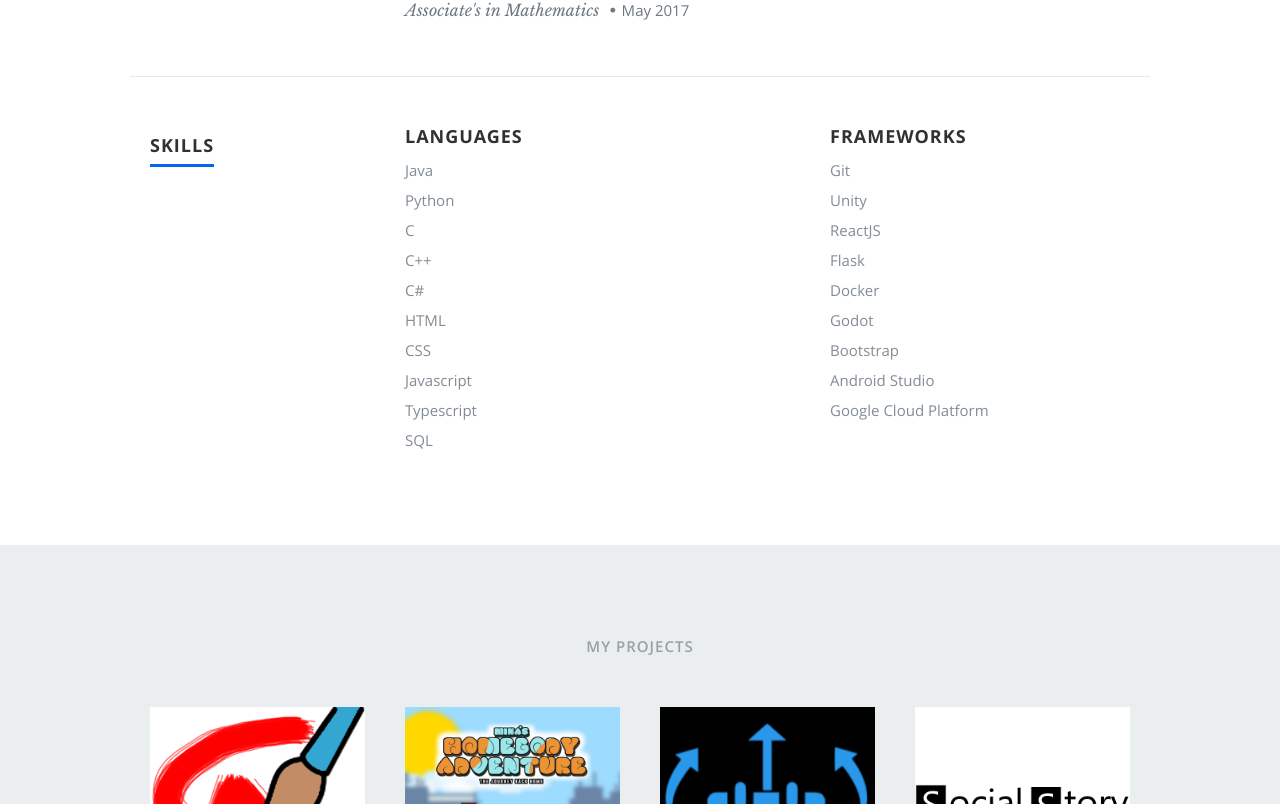
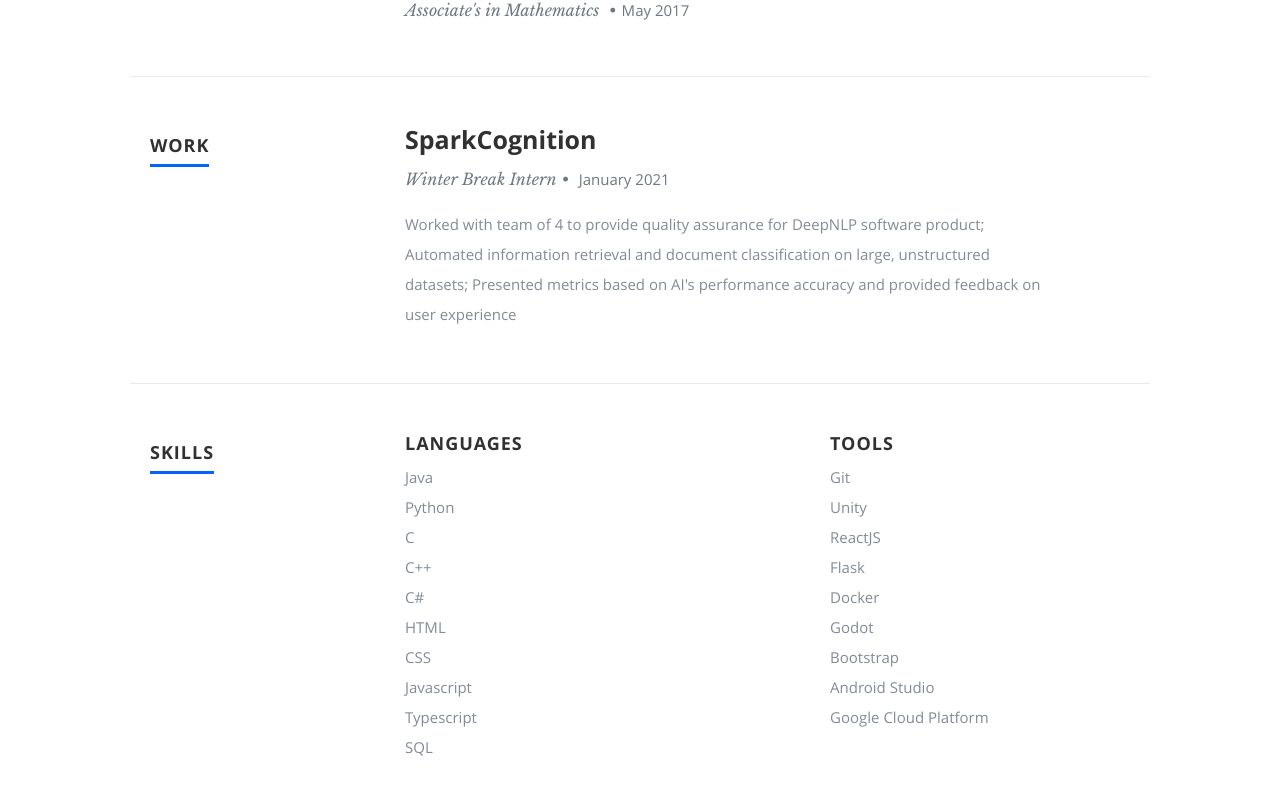
Before and after one commit to phamcindy619/phamcindy619.github.io, a React (Create React App) app: page / in a window 1280 px wide. Shown: the part 1836-2640 px from the top of the page. Built offline with nearby package versions, Linux system fonts and the light colour scheme.

Commit message:
Add work experience

```diff
--- a/public/files/resumeData.json
+++ b/public/files/resumeData.json
@@ -50,6 +50,14 @@
                 "graduated": "May 2017"
             }
         ],
+        "work": [
+            {
+                "company": "SparkCognition",
+                "title": "Winter Break Intern",
+                "years": "January 2021",
+                "description": "Worked with team of 4 to provide quality assurance for DeepNLP software product; Automated information retrieval and document classification on large, unstructured datasets; Presented metrics based on AI's performance accuracy and provided feedback on user experience"
+            }
+        ],
         "skills": {
             "languages": [
                 "Java",
--- a/src/components/HeaderComponent.js
+++ b/src/components/HeaderComponent.js
@@ -22,7 +22,7 @@ class Header extends Component {
                         <li><a className="smoothscroll" href="#about">About</a></li>
                         <li><a className="smoothscroll" href="#resume">Resume</a></li>
                         <li><a className="smoothscroll" href="#portfolio">Projects</a></li>
-                        <li><a className="smoothscroll" href="#contact">Contact</a></li>
+                        {/* <li><a className="smoothscroll" href="#contact">Contact</a></li> */}
                     </ul>
                 </nav>
 
--- a/src/components/ResumeComponent.js
+++ b/src/components/ResumeComponent.js
@@ -14,6 +14,15 @@ class Resume extends Component {
                         </p>
                         <p><b>{education.courses? 'Relevant Coursework:': ''}</b> {education.courses}</p>
                         <p><b>{education.clubs? 'Clubs & Organizations:': ''}</b> {education.clubs}</p>
+                    </div>
+                );
+            });
+            var work = this.props.data.work.map((work) => {
+                return (
+                    <div key={work.company}>
+                        <h3>{work.company}</h3>
+                        <p className="info">{work.title}<span>&bull;</span> <em className="date">{work.years}</em></p>
+                        <p>{work.description}</p>
                     </div>
                 );
             });
@@ -49,6 +58,16 @@ class Resume extends Component {
                     </div>
                 </div>
 
+                <div className="row work">
+                    <div className="three columns header-col">
+                        <h1><span>Work</span></h1>
+                    </div>
+
+                    <div className="nine columns main-col">
+                        {work}
+                    </div>
+                </div>
+
                 <div className="row skill">
                     <div className="three columns header-col">
                         <h1><span>Skills</span></h1>
@@ -62,7 +81,7 @@ class Resume extends Component {
                     </div>
 
                     <div className="four columns main-col">
-                        <h1>Frameworks</h1>
+                        <h1>Tools</h1>
                         <ul className="skills">
                             {frameworks}
                         </ul>
```
